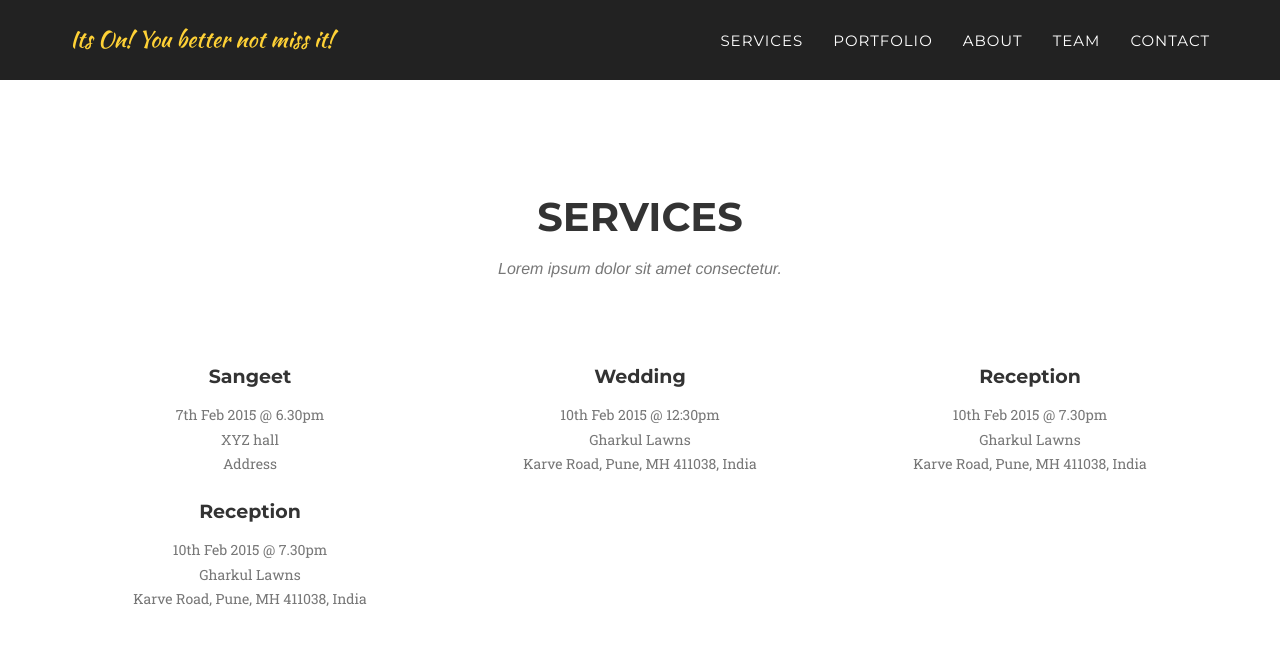
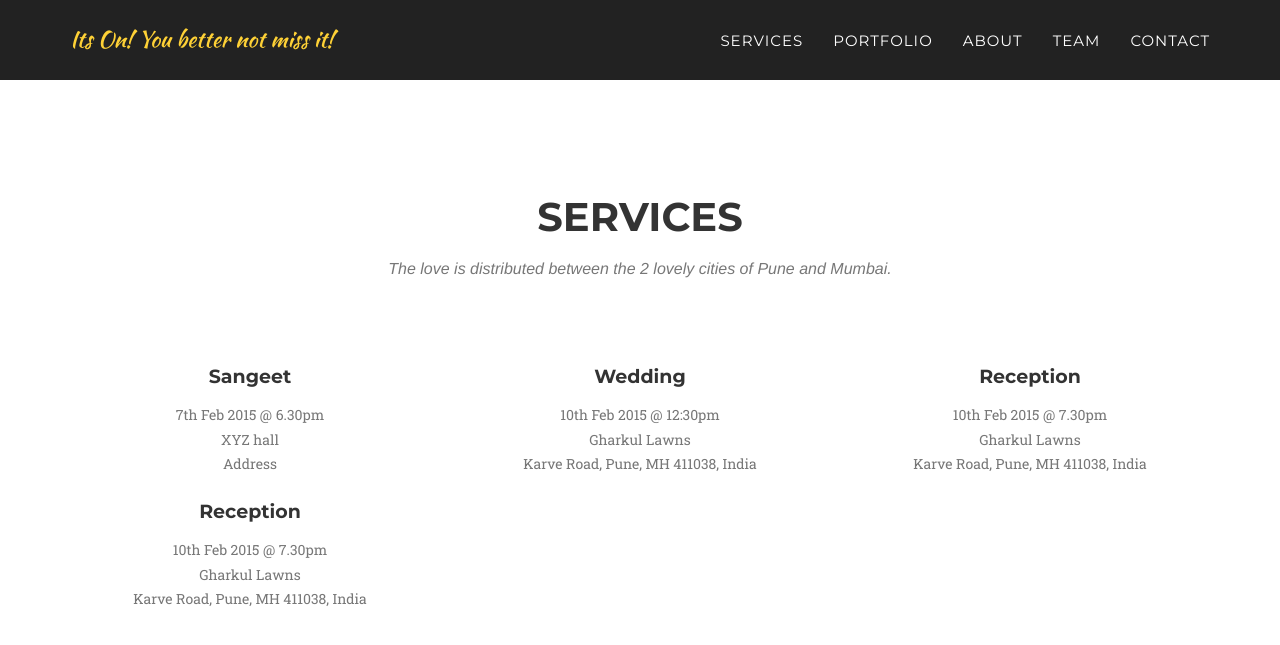
Before and after one commit to ajkl/wedding-invite, a Jekyll site: the page built from index.html, in a window 1280 px wide and 900 px high, scrolled down 713 px. Shown: the top 645 px of the window. Built offline with Jekyll 4.4.1, drawn with Linux system fonts in a browser that asks for light colours; some web fonts are replaced.

Commit message:
Update services.html

```diff
--- a/_includes/services.html
+++ b/_includes/services.html
@@ -4,7 +4,7 @@
             <div class="row">
                 <div class="col-lg-12 text-center">
                     <h2 class="section-heading">Services</h2>
-                    <h3 class="section-subheading text-muted">Lorem ipsum dolor sit amet consectetur.</h3>
+                    <h3 class="section-subheading text-muted">The love is distributed between the 2 lovely cities of Pune and Mumbai.</h3>
                 </div>
             </div>
             <div class="row text-center">
```
